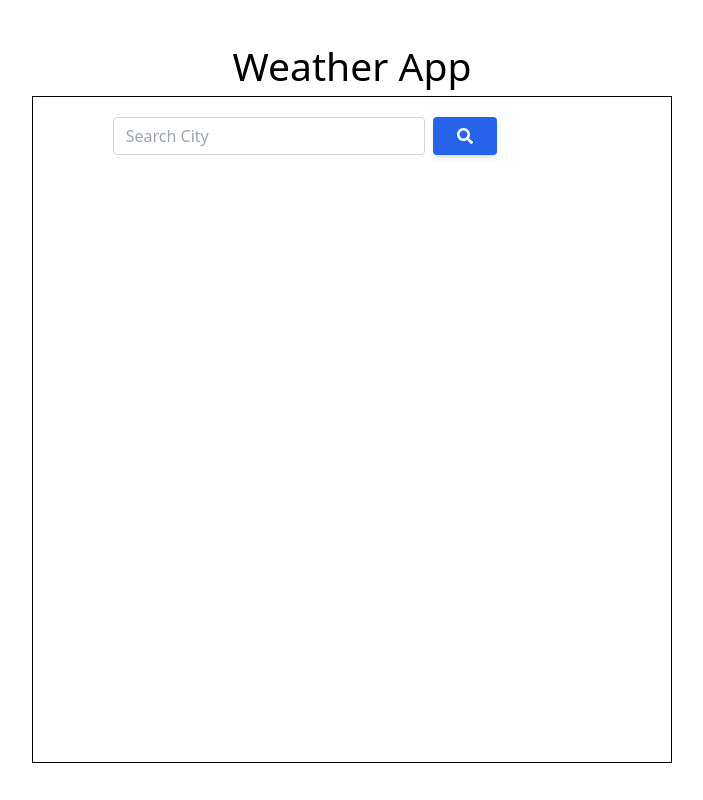
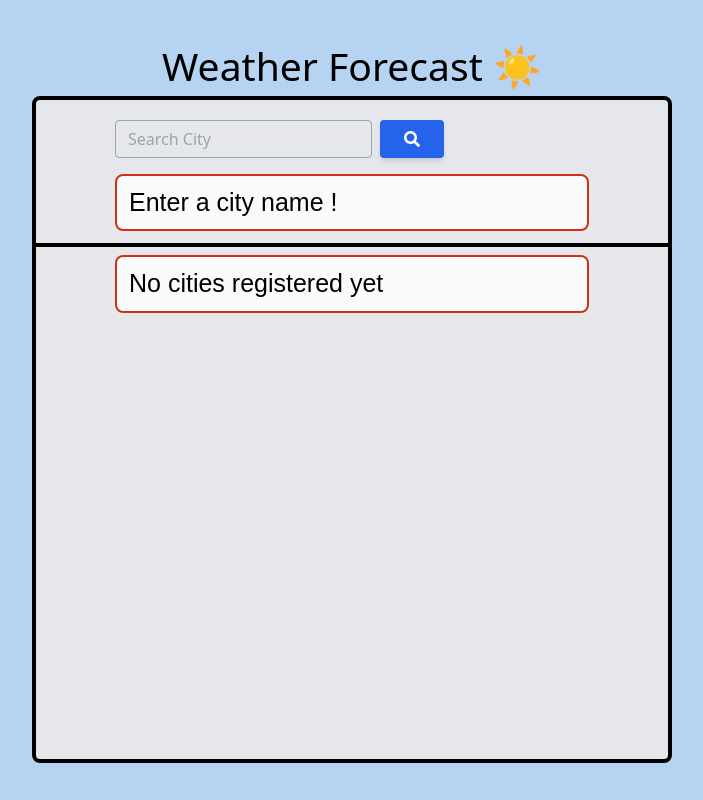
Before and after one commit to FloriandeGhellinck/weatherApp, a Next.js app: page / in a window 1280 px wide. Shown: the whole page, without its empty margins (288-991 px from the left). Built offline with nearby package versions, Linux system fonts and the light colour scheme.

Commit message:
feat: multiple features

```diff
--- a/package.json
+++ b/package.json
@@ -15,12 +15,14 @@
     "@types/react-dom": "18.0.9",
     "eslint": "8.29.0",
     "eslint-config-next": "13.0.6",
+    "lodash": "^4.17.21",
     "next": "13.0.6",
     "react": "18.2.0",
     "react-dom": "18.2.0",
     "typescript": "4.9.4"
   },
   "devDependencies": {
+    "@types/lodash": "^4.14.191",
     "autoprefixer": "^10.4.13",
     "postcss": "^8.4.20",
     "tailwindcss": "^3.2.4"
--- /dev/null
+++ b/src/assets/svg/heart.tsx
@@ -0,0 +1,19 @@
+import { ComponentPropsWithoutRef, FC } from 'react';
+
+export const HeartSVG: FC<ComponentPropsWithoutRef<'svg'>> = (props) => {
+  return (
+    <svg
+      xmlns='http://www.w3.org/2000/svg'
+      fill='none'
+      viewBox='0 0 24 24'
+      className='w-9 h-9'
+      {...props}
+    >
+      <path
+        strokeWidth='1.5'
+        stroke='currentColor'
+        d='M21 8.25c0-2.485-2.099-4.5-4.688-4.5-1.935 0-3.597 1.126-4.312 2.733-.715-1.607-2.377-2.733-4.313-2.733C5.1 3.75 3 5.765 3 8.25c0 7.22 9 12 9 12s9-4.78 9-12z'
+      />
+    </svg>
+  );
+};
--- /dev/null
+++ b/src/components/box.tsx
@@ -0,0 +1,11 @@
+import { FC } from 'react';
+
+const BoxComponent: FC<{ children: any }> = ({ children }) => {
+  return (
+    <div className='flex rounded-lg border-2 bg-gray-50 py-2 px-3 border-embie-orange-600 h-fit w-9/12 md:w-9/12 font-poppins'>
+      {children}
+    </div>
+  );
+};
+
+export default BoxComponent;
--- a/src/components/card.tsx
+++ b/src/components/card.tsx
@@ -1,22 +1,65 @@
-import { Dispatch, FC, SetStateAction } from 'react';
+import { Dispatch, FC, SetStateAction, useState } from 'react';
+import { HeartSVG } from '../assets/svg/heart';
 import { APIProps } from '../types/meteoData';
+import BoxComponent from './box';
 
 const Card: FC<{
-  meteoData: APIProps;
-}> = ({ meteoData }) => {
-  console.log(meteoData);
+  city: APIProps;
+  allCities: APIProps[];
+  setAllCities: (cities: APIProps[]) => void;
+}> = ({ city, allCities, setAllCities }) => {
+  const registeredCity = allCities.find((c) => c.id === city.id);
+  const [cityRegistered, setCityRegistered] = useState<boolean>(
+    Boolean(registeredCity)
+  );
+
+  const handleCityRegistered = () => {
+    if (cityRegistered) {
+      setCityRegistered(false);
+      setAllCities(allCities.filter((c: APIProps) => c !== city));
+    }
+    if (!cityRegistered) {
+      // setCityRegistered(true);
+      setAllCities([...allCities, city]);
+    }
+  };
+
   return (
-    <div className='flex rounded-lg border border-black h-fit w-11/12 md:w-8/12 font-poppins'>
+    <BoxComponent>
       <div className='flex flex-col w-1/2 justify-between p-1'>
-        <div>Country: {meteoData.country}</div>
-        <div>Weather: {meteoData.weather}</div>
+        <p>
+          <span className='font-bold'> City:</span> {city.country}
+        </p>
+        <p>
+          {' '}
+          <span className='font-bold'>Weather: </span>
+          {city.weather}
+        </p>
       </div>
-      <div className='flex flex-col w-1/2 justify-between'>
-        <div>Temp.: {meteoData.temp} °C</div>
-        <div>Humidity: {meteoData.humidity} %</div>
-        <div>Wind: {meteoData.speed} km/h</div>
+      <div className='flex w-1/2 items-center'>
+        <div className='w-11/12 flex flex-col justify-between'>
+          <p>
+            {' '}
+            <span className='font-bold'>Temp.: </span>
+            {city.temp} °C
+          </p>
+          <p>
+            {' '}
+            <span className='font-bold'>Humidity:</span> {city.humidity} %
+          </p>
+          <p>
+            {' '}
+            <span className='font-bold'>Wind: </span>
+            {city.speed} km/h
+          </p>
+        </div>
+        <div className='w-1/12'>
+          <button className='w-full h-full' onClick={handleCityRegistered}>
+            {!cityRegistered ? <HeartSVG /> : <HeartSVG fill='red' />}
+          </button>
+        </div>
       </div>
-    </div>
+    </BoxComponent>
   );
 };
 
--- /dev/null
+++ b/src/components/displayMessage.tsx
@@ -0,0 +1,11 @@
+import { FC } from 'react';
+import BoxComponent from './box';
+
+const DisplayMessage: FC<{ message: string }> = (props) => {
+  return (
+    <BoxComponent>
+      <h1 className='font-poppins text-2xl '>{props.message}</h1>
+    </BoxComponent>
+  );
+};
+export default DisplayMessage;
--- a/src/components/searchBar.tsx
+++ b/src/components/searchBar.tsx
@@ -1,15 +1,14 @@
-import { Dispatch, FC, SetStateAction, useState } from 'react';
+import React, { Dispatch, FC, SetStateAction, useState } from 'react';
 import { APIProps, Coords } from '../types/meteoData';
 
 const API_KEY = '1ddbc2b4f348fbfb47f710c84367037c';
 const API_ROAD = 'https://api.openweathermap.org/data/2.5/weather?';
 
 const SearchBar: FC<{
-  // setCoords: Dispatch<SetStateAction<Coords | undefined>>;
   setError: Dispatch<SetStateAction<string | null>>;
-  setMeteoData: Dispatch<SetStateAction<APIProps | undefined>>;
+  setSearchData: Dispatch<SetStateAction<APIProps | undefined>>;
   setIsLoading: Dispatch<SetStateAction<boolean>>;
-}> = ({ /*setCoords,*/ setError, setMeteoData, setIsLoading }) => {
+}> = ({ setError, setSearchData, setIsLoading }) => {
   const [message, setMessage] = useState<string>('');
 
   const handleOnChange = (e: React.ChangeEvent<HTMLInputElement>) => {
@@ -27,7 +26,6 @@ const SearchBar: FC<{
       }
       const data: Coords = await response.json();
 
-      console.log(data);
       const lat = data[0].lat;
       const lon = data[0].lon;
       const city = data[0].name;
@@ -44,7 +42,6 @@ const SearchBar: FC<{
 
       if (!responseAfterCity.ok) {
         setIsLoading(false);
-
         throw new Error('Something went wrong');
       }
       const dataNext = await responseAfterCity.json();
@@ -58,7 +55,8 @@ const SearchBar: FC<{
         speed: dataNext.wind.speed,
       };
 
-      setMeteoData(dataProcessed);
+      setSearchData(dataProcessed);
+
       setIsLoading(false);
     } catch (e: any) {
       setError(e.message);
@@ -70,21 +68,29 @@ const SearchBar: FC<{
       return;
     }
     getMeteo(message);
+
     // setMessage('');
+  };
+
+  const keyPress = (e: React.KeyboardEvent) => {
+    if (e.key == 'Enter') {
+      handleClick();
+    }
   };
 
   return (
     <div className='pt-5 w-9/12'>
       <div className='mb-3 xl:w-96'>
-        <div className='input-group relative flex flex-wrap items-stretch w-full mb-4 gap-2'>
+        <div className='input-group relative flex flex-wrap items-stretch  mb-4 gap-2'>
           <input
             type='search'
-            className='form-control relative flex-auto min-w-0 block px-3 py-1.5 text-base font-normal text-gray-700 bg-white bg-clip-padding border border-solid border-gray-300 rounded transition ease-in-out m-0 focus:text-gray-700 focus:bg-white focus:border-blue-600 focus:outline-none'
+            className='form-control relative px-3 py-1.5 w-fit text-base text-gray-700 bg-transparent bg-clip-padding border border-gray-400 rounded focus:bg-white focus:border-blue-600 focus:outline-none'
             placeholder='Search City'
             aria-label='Search'
             aria-describedby='button-addon2'
             value={message}
             onChange={handleOnChange}
+            onKeyDown={keyPress}
           />
           <button
             className='px-6 py-2.5 bg-blue-600 text-white font-medium text-xs leading-tight uppercase rounded shadow-md transition duration-150 ease-in-out flex items-center '
--- a/src/pages/index.tsx
+++ b/src/pages/index.tsx
@@ -1,45 +1,77 @@
 import Head from 'next/head';
 import Image from 'next/image';
-import { useState } from 'react';
+import { useEffect, useState } from 'react';
+import map from 'lodash/map';
 
 import Card from '../components/card';
+import DisplayMessage from '../components/displayMessage';
 import SearchBar from '../components/searchBar';
-import { APIProps, Coords } from '../types/meteoData';
+import { APIProps } from '../types/meteoData';
 
 export default function Home() {
-  const [meteoData, setMeteoData] = useState<APIProps | undefined>(undefined);
+  const [searchData, setSearchData] = useState<APIProps | undefined>(undefined);
   const [isLoading, setIsLoading] = useState<boolean>(false);
   const [error, setError] = useState<null | string>(null);
-  // const [coords, setCoords] = useState<Coords | undefined>(undefined);
+  const [allCities, setAllCities] = useState<APIProps[]>([]);
+
+  useEffect(() => {
+    setAllCities(JSON.parse(localStorage.getItem('city') || '[]'));
+  }, []);
+
+  const handleSetAllCities = (cities: APIProps[]) => {
+    setAllCities(cities);
+    localStorage.setItem('city', JSON.stringify(cities));
+  };
 
   return (
     <div>
       <Head>
-        <title>Create Next App</title>
+        <title>Weather App</title>
         <meta name='description' content='Generated by create next app' />
         <link rel='icon' href='/favicon.ico' />
       </Head>
 
-      <main className='flex flex-col justify-center h-screen items-center'>
-        <h1 className='text-4xl font bold'> Weather App</h1>
-        <div className='h-5/6 w-6/12 border flex flex-col border-black items-center '>
+      <main className='flex flex-col justify-center h-screen items-center bg-embie-blue-light-300'>
+        <h1 className='text-4xl font bold text-black'> Weather Forecast ☀️ </h1>
+        <div className='h-5/6 w-6/12 flex flex-col border-black items-center bg-gray-200 border-4 rounded-lg'>
           <SearchBar
-            /* setCoords={setCoords} */ setError={setError}
-            setMeteoData={setMeteoData}
+            setError={setError}
+            setSearchData={setSearchData}
             setIsLoading={setIsLoading}
           />
-          {error && <p> {`${error}`}</p>}
-          {isLoading && <p>I am loading</p>}
-          {meteoData && <Card meteoData={meteoData} />}
-          {/* {
-            <GetData
-              setMeteoData={setMeteoData}
-              setIsLoading={setIsLoading}
-              setError={setError}
-              coords={coords}
+          {!error && !searchData && (
+            <DisplayMessage message='Enter a city name !' />
+          )}
+          {error && !searchData && <DisplayMessage message={error} />}
+          {isLoading && <DisplayMessage message='Loading...' />}
+
+          {searchData && (
+            <Card
+              city={searchData}
+              allCities={allCities}
+              setAllCities={handleSetAllCities}
             />
-          } */}
-          {/* <GetData /> */}
+          )}
+          <div className='w-full border-t-4 border-black my-3 flex flex-col items-center justify-center py-2'>
+            {/* <DisplayMessage message='Registered cities ' /> */}
+
+            {allCities.length == 0 && (
+              <DisplayMessage message='No cities registered yet' />
+            )}
+            {allCities.length > 0 &&
+              map(allCities, (city) => (
+                <div
+                  key={city.id}
+                  className='flex flex-col w-full items-center py-1'
+                >
+                  <Card
+                    city={city}
+                    allCities={allCities}
+                    setAllCities={handleSetAllCities}
+                  />
+                </div>
+              ))}
+          </div>
         </div>
       </main>
 
```
Also changed, not shown: 1 other file (tests, documents, lock files or other folders).
